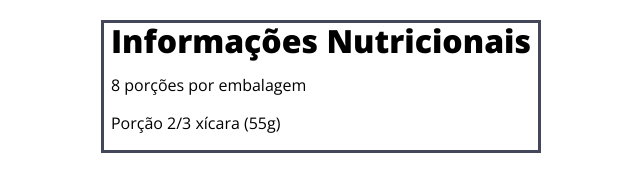
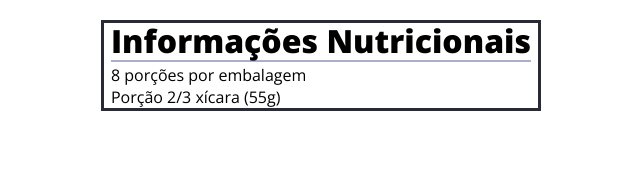
Before and after one commit to defDalila/learn-typography-freecodecamp, a plain HTML site: page index.html in a window 1280 px wide. Shown: the whole page, without its empty margins (319-959 px from the left). Drawn offline with nearby package versions, Linux system fonts and the light colour scheme.

Commit message:
feat(readme): add sections on lines and letter spacing

```diff
--- a/index.html
+++ b/index.html
@@ -11,7 +11,7 @@
   <body>
     <div class="label">
       <h1>Informações Nutricionais</h1>
-
+      <div class="divider"></div>
       <p>8 porções por embalagem</p>
 
       <p>Porção 2/3 xícara (55g)</p>
--- a/styles.css
+++ b/styles.css
@@ -34,8 +34,17 @@ h1 {
 }
 
 .label {
-    border: 3px solid #44475A;
+    border: 3px solid #282a36;
     width: fit-content;
     margin: 20px auto;
     padding: 0 7px;
 }
+
+p {
+    margin: 0;
+}
+
+.divider {
+  border-bottom: 2px solid #acafcb;
+  margin: 2px 0;
+}
```
Also changed, not shown: 1 other file.
